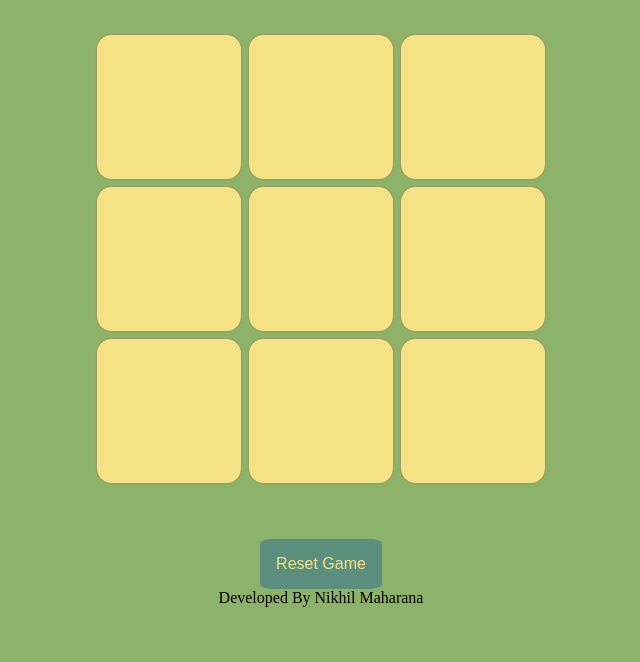
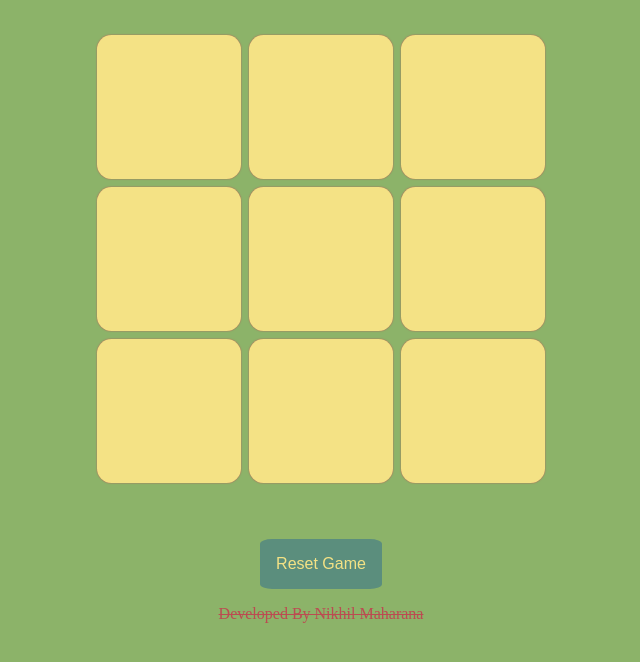
Before and after one commit to nikhilmaharana/Tic-Tac-Toe-Using-HTML-CSS-JS-, a plain HTML site: page index.html in a window 1280 px wide. Shown: the part 58-720 px from the top of the page, without its empty margins (319-959 px from the left). Drawn offline with Linux system fonts and the light colour scheme.

Commit message:
Update style.css

```diff
--- a/style.css
+++ b/style.css
@@ -58,3 +58,8 @@ h1{
 .hide{
     display: none;
 }
+.foot{
+    padding: 1rem;
+    text-decoration: line-through;
+    color: #BC4B51;
+}
```
